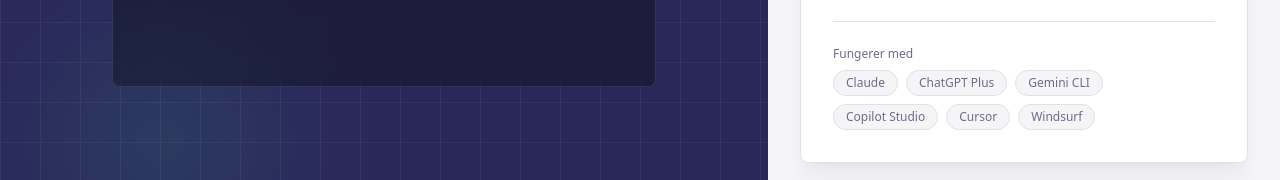
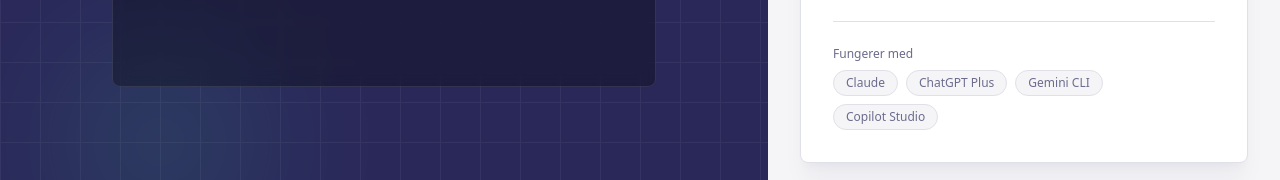
Before and after one commit to khjohns/paragraf, a React (Vite) app in the folder site/: page / in a window 1280 px wide. Shown: the part 498-678 px from the top of the page. Built offline with nearby package versions, Linux system fonts and the light colour scheme; no server answers.

Commit message:
Remove dev-oriented IDE clients from supported list
Cursor/Windsurf users already know their MCP support.
Keep only consumer-facing clients relevant to target audience.

https://claude.ai/code/session_01Ji6tQmr3Hqw3hBndZqD1FE

```diff
--- a/site/src/LandingPage.tsx
+++ b/site/src/LandingPage.tsx
@@ -264,7 +264,7 @@ function InfoCard() {
       <div className="mt-4 pt-4 sm:mt-6 sm:pt-6 border-t border-pkt-border-subtle">
         <p className="text-xs text-pkt-text-body-subtle mb-2">Fungerer med</p>
         <div className="flex flex-wrap gap-2">
-          {['Claude', 'ChatGPT Plus', 'Gemini CLI', 'Copilot Studio', 'Cursor', 'Windsurf'].map((client) => (
+          {['Claude', 'ChatGPT Plus', 'Gemini CLI', 'Copilot Studio'].map((client) => (
             <span
               key={client}
               className="px-3 py-1 text-xs text-pkt-text-body-subtle bg-pkt-bg-subtle rounded-full border border-pkt-border-subtle"
```
